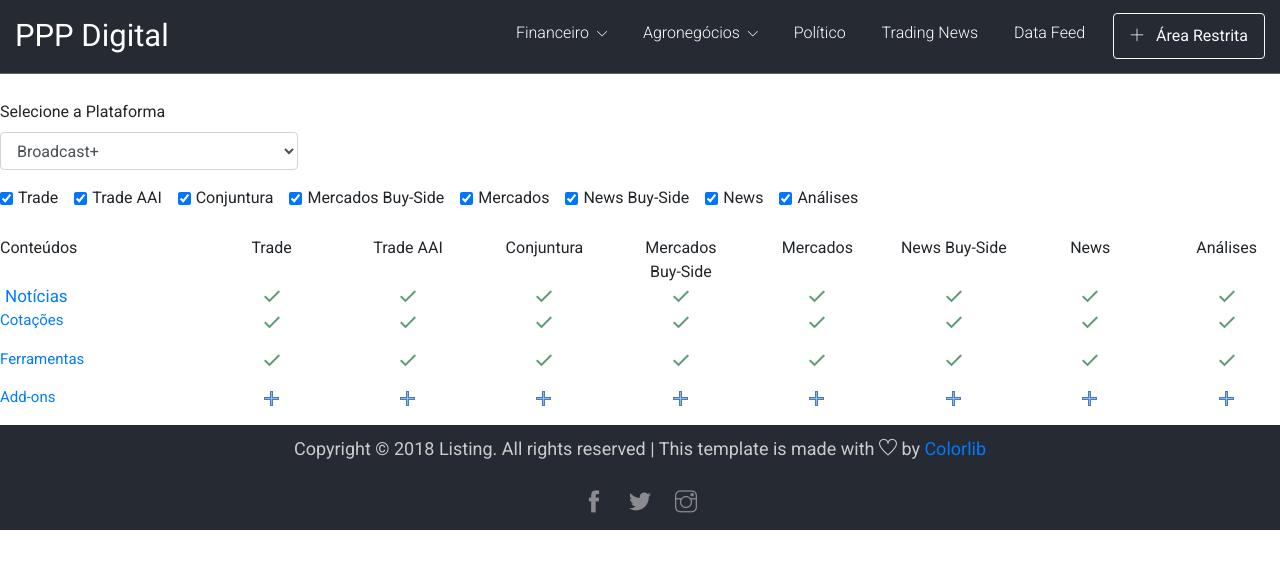
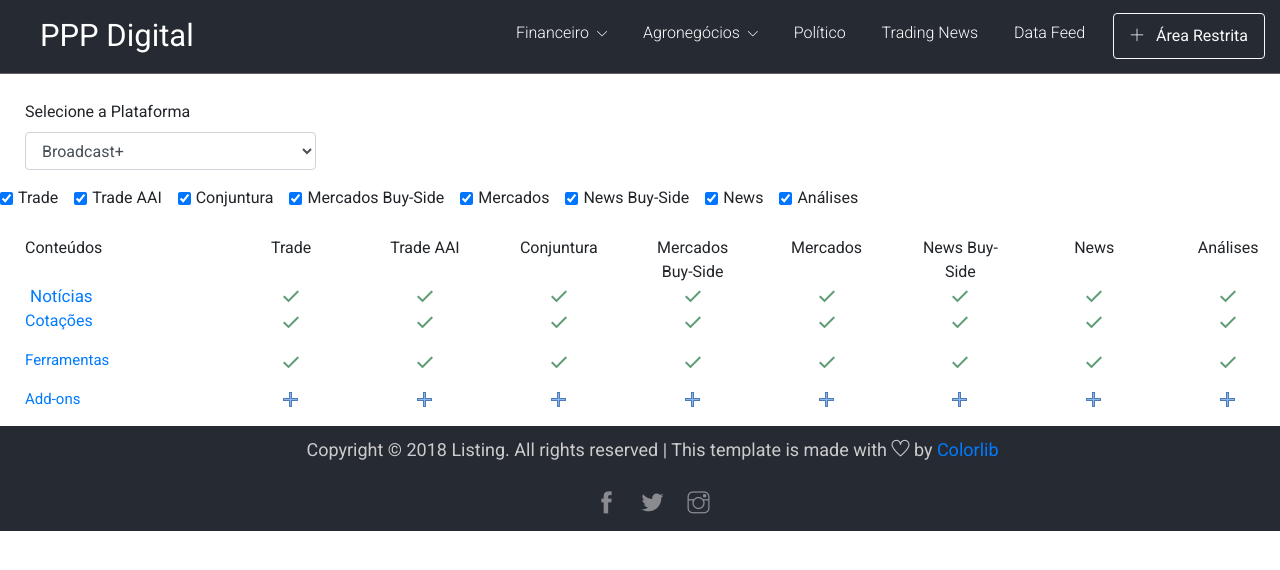
Before and after one commit to brunoLeal93/PPP-Digital, a Flask app: page /Conteudo-vs-Pacotes in a window 1280 px wide. Shown: the top 570 px of the page. Run offline with Flask 2, Linux system fonts and the light colour scheme; some libraries are stand-ins or nearby versions.

Commit message:
customização css

```diff
--- a/app/static/css/ppp.css
+++ b/app/static/css/ppp.css
@@ -13,10 +13,12 @@ a.grupo{
 }
 
 a.item{
-	margin-left:10px;
+	margin-left:0px;
 	font-size: 16px;
 }
-
+.row{
+	margin-left:10px;
+}
 a.sub-item{
 	margin-left:15px;
 	font-size: 15px;
--- a/app/static/js/ppp.js
+++ b/app/static/js/ppp.js
@@ -1,6 +1,7 @@
 $(document).ready(function() {
         $('.fixed').addClass('is-sticky');
     });
+
 
 
 
--- a/app/templates/ppp.html
+++ b/app/templates/ppp.html
@@ -61,7 +61,7 @@
         </br>
 
         <div class="row">
-            <div class="col-2">Conteúdos</div>
+            <div class="col-2 grupo">Conteúdos</div>
             <div class="col text-center" id="trade-lb">Trade</div>
             <div class="col text-center" id="trade-aai-lb">Trade AAI</div>
             <div class="col text-center" id="conjuntura-lb">Conjuntura</div>
@@ -736,13 +736,12 @@
                     </div>
                 </div>
             </div>
-            </br>
         </div>
 
         <!--Bloco Cotação-->
         <div class="row">
             <div class="col-2">
-                <p><a href="#Cotacao-collapse" data-toggle="collapse" aria-controls="Cotacao-collapse">Cotações</a></p>
+                <p><a class="item" href="#Cotacao-collapse" data-toggle="collapse" aria-controls="Cotacao-collapse">Cotações</a></p>
             </div>
             <div class="col text-center" id="c-trade">
                 <img src="{{url_for('static', filename='images/icons/check.png')}}" alt="check">
@@ -774,14 +773,14 @@
 
             <div class="row">
                 <div class="col-12">
-                    <h5 style="font-size: 12px">¹ Cotação em Delay 15~20 min. Cotação em RT somente mediante contratação adicional</h5>
+                    <h5 style="font-size: 13px">¹ Cotação em Delay 15~20 min. Cotação em RT somente mediante contratação adicional</h5>
                 </div>
 
             </div>
             <!--BM&F (com Agro, Fundos ETF e Imobiliários)-->
             <div class="row">
                 <div class="col-2">
-                    &nbsp;&nbsp;<a href="#">BM&F (com Agro, Fundos ETF e Imobiliários)</a>¹
+                    &nbsp;&nbsp;<a class="item" href="#">BM&F (com Agro, Fundos ETF e Imobiliários)</a>¹
                 </div>
                 <div class="col text-center" id="c-bmf-trade">
                     <img src="{{url_for('static', filename='images/icons/check.png')}}" alt="check">
@@ -811,7 +810,8 @@
             <!--Bovespa (com Índice, Opções, Fundos ETF e Imobiliários)-->
             <div class="row">
                 <div class="col-2">
-                    &nbsp;&nbsp;<a href="#">Bovespa (com Índice, Opções, Fundos ETF e Imobiliários)¹</a>
+
+                    <a class="item" href="#">Bovespa (com Índice, Opções, Fundos ETF e Imobiliários)¹</a>
                 </div>
                 <div class="col text-center" id="c-bov-trade">
                     <img src="{{url_for('static', filename='images/icons/check.png')}}" alt="check">
@@ -839,9 +839,9 @@
                 </div>
             </div>
             <!--CME Group-->
-            <div class="row">
-                <div class="col-2">
-                    <p><a href="#Cotacao-cmegroup-collapse" data-toggle="collapse" aria-controls="Cotacao-cmegroup-collapse">CME Group</a></p>
+            <div class="row destacar">
+                <div class="col-2">
+                    <p><a class="item" href="#Cotacao-cmegroup-collapse" data-toggle="collapse" aria-controls="Cotacao-cmegroup-collapse">CME Group</a></p>
                 </div>
                 <div class="col text-center" id="c-cmegroup-trade">
                     <img src="{{url_for('static', filename='images/icons/check.png')}}" alt="check">
@@ -991,9 +991,9 @@
                 </div>
             </div>
             <!--ICE Group-->
-            <div class="row">
-                <div class="col-2">
-                    &nbsp;&nbsp;<p><a href="#Cotacao-icegroup-collapse" data-toggle="collapse" aria-controls="Cotacao-cmegroup-collapse">ICE Group</a></p>
+            <div class="row destacar">
+                <div class="col-2">
+                    <a class="item" href="#Cotacao-icegroup-collapse" data-toggle="collapse" aria-controls="Cotacao-cmegroup-collapse">ICE Group</a>
                 </div>
                 <div class="col text-center" id="c-icegroup-trade">
                     <img src="{{url_for('static', filename='images/icons/check.png')}}" alt="check">
@@ -1083,9 +1083,9 @@
                 </div>
             </div>
             <!--NYSE - New York Stock Exchange-->
-            <div class="row">
-                <div class="col-2">
-                    &nbsp;&nbsp;<a href="#">NYSE - New York Stock Exchange¹</a>
+            <div class="row destacar">
+                <div class="col-2">
+                    <a class="item" href="#">NYSE - New York Stock Exchange¹</a>
                 </div>
                 <div class="col text-center" id="c-nyse-trade">
                     <img src="{{url_for('static', filename='images/icons/check.png')}}" alt="check">
@@ -1113,9 +1113,9 @@
                 </div>
             </div>
             <!--Latibex - Bolsa de Madrid-->
-            <div class="row">
-                <div class="col-2">
-                   &nbsp; &nbsp;<a href="#">Latibex - Bolsa de Madrid¹</a>
+            <div class="row destacar">
+                <div class="col-2">
+                   <a class="item" href="#">Latibex - Bolsa de Madrid¹</a>
                 </div>
                 <div class="col text-center" id="c-madri-trade">
                     <img src="{{url_for('static', filename='images/icons/check.png')}}" alt="check">
@@ -1143,9 +1143,9 @@
                 </div>
             </div>
             <!--Índices Mundiais-->
-            <div class="row">
-                <div class="col-2">
-                    &nbsp;&nbsp;<a href="#">Índices Mundiais¹</a>
+            <div class="row destacar">
+                <div class="col-2">
+                    <a class="item" href="#">Índices Mundiais¹</a>
                 </div>
                 <div class="col text-center" id="c-indmundiais-trade">
                     <img src="{{url_for('static', filename='images/icons/check.png')}}" alt="check">
@@ -1173,9 +1173,9 @@
                 </div>
             </div>
             <!--Credit Default Swap - Índices (Markit)-->
-            <div class="row">
-                <div class="col-2">
-                    &nbsp;&nbsp;<a href="#">Credit Default Swap - Índices (Markit)</a>
+            <div class="row" destacar>
+                <div class="col-2">
+                    <a class="item" href="#">Credit Default Swap - Índices (Markit)</a>
                 </div>
                 <div class="col text-center" id="c-indmarkit-trade">
                     <img src="{{url_for('static', filename='images/icons/nocheck.png')}}" alt="nocheck">
@@ -1203,9 +1203,9 @@
                 </div>
             </div>
             <!--Forward Moedas-->
-            <div class="row">
-                <div class="col-2">
-                    &nbsp;&nbsp;<a href="#">Forward Moedas</a>
+            <div class="row destacar">
+                <div class="col-2">
+                    <a class="item" href="#">Forward Moedas</a>
                 </div>
                 <div class="col text-center" id="c-forward-trade">
                     <img src="{{url_for('static', filename='images/icons/nocheck.png')}}" alt="nocheck">
@@ -1233,9 +1233,9 @@
                 </div>
             </div>
             <!--Fundos Anbima-->
-            <div class="row">
-                <div class="col-2">
-                    &nbsp;&nbsp;<a href="#">Fundos Anbima</a>
+            <div class="row destacar">
+                <div class="col-2">
+                   <a class="item" href="#">Fundos Anbima</a>
                 </div>
                 <div class="col text-center" id="c-fundanbima-trade">
                     <img src="{{url_for('static', filename='images/icons/nocheck.png')}}" alt="nocheck">
@@ -1263,9 +1263,9 @@
                 </div>
             </div>
             <!--Títulos Públicos Anbima-->
-            <div class="row">
-                <div class="col-2">
-                    &nbsp;&nbsp;<a href="#">Títulos Públicos Anbima</a>
+            <div class="row destacar">
+                <div class="col-2">
+                    <a class="item" href="#">Títulos Públicos Anbima</a>
                 </div>
                 <div class="col text-center" id="c-titpubanbima-trade">
                     <img src="{{url_for('static', filename='images/icons/nocheck.png')}}" alt="nocheck">
@@ -1293,9 +1293,9 @@
                 </div>
             </div>
             <!--Treasuries Americanas-->
-            <div class="row">
-                <div class="col-2">
-                    &nbsp;&nbsp;<a href="#">Treasuries Americanas</a>
+            <div class="row destacar">
+                <div class="col-2">
+                    <a class="item" href="#">Treasuries Americanas</a>
                 </div>
                 <div class="col text-center" id="c-treasuries-trade">
                     <img src="{{url_for('static', filename='images/icons/nocheck.png')}}" alt="nocheck">
```
Also changed, not shown: other parts of app/templates/ppp.html (+32 -32 lines), app/static/images/icons/icons8-expand-arrow-17.png (added), app/static/images/icons/icons8-forward-17.png (added).
